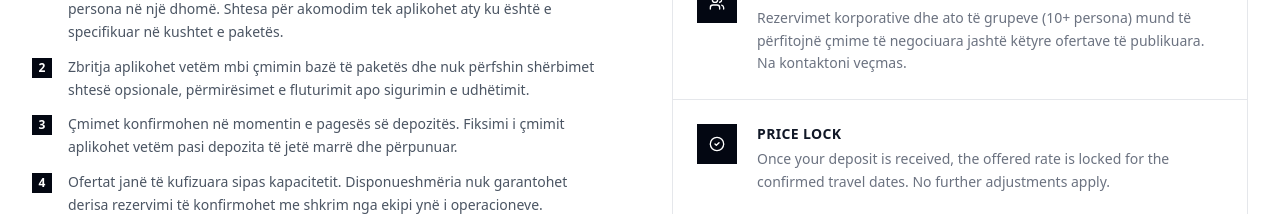
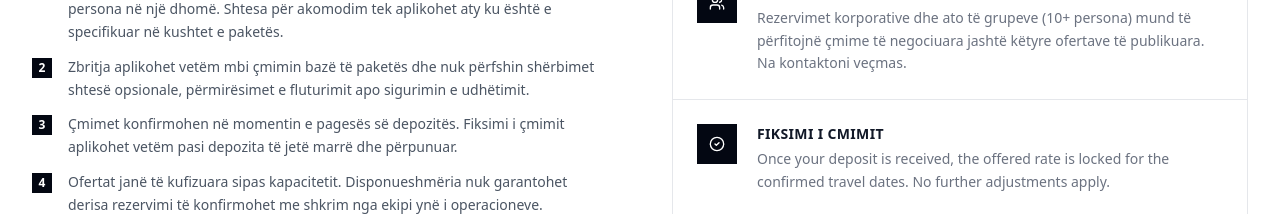
Before and after one commit to bla-mamba/univers-agency-finished, a React (Vite) app: page /offers in a window 1280 px wide. Shown: the part 1380-1594 px from the top of the page. Built offline with nearby package versions, Linux system fonts and the light colour scheme; no server answers; the database is empty.

Commit message:
Updated OffersPage.tsx

```diff
--- a/src/pages/OffersPage.tsx
+++ b/src/pages/OffersPage.tsx
@@ -42,7 +42,7 @@ const OFFER_POLICY = [
 },
  {
  icon: CheckCircle2,
- title:'Price Lock',
+ title:'Fiksimi i cmimit',
  body:'Once your deposit is received, the offered rate is locked for the confirmed travel dates. No further adjustments apply.',
 },
 ];
```
